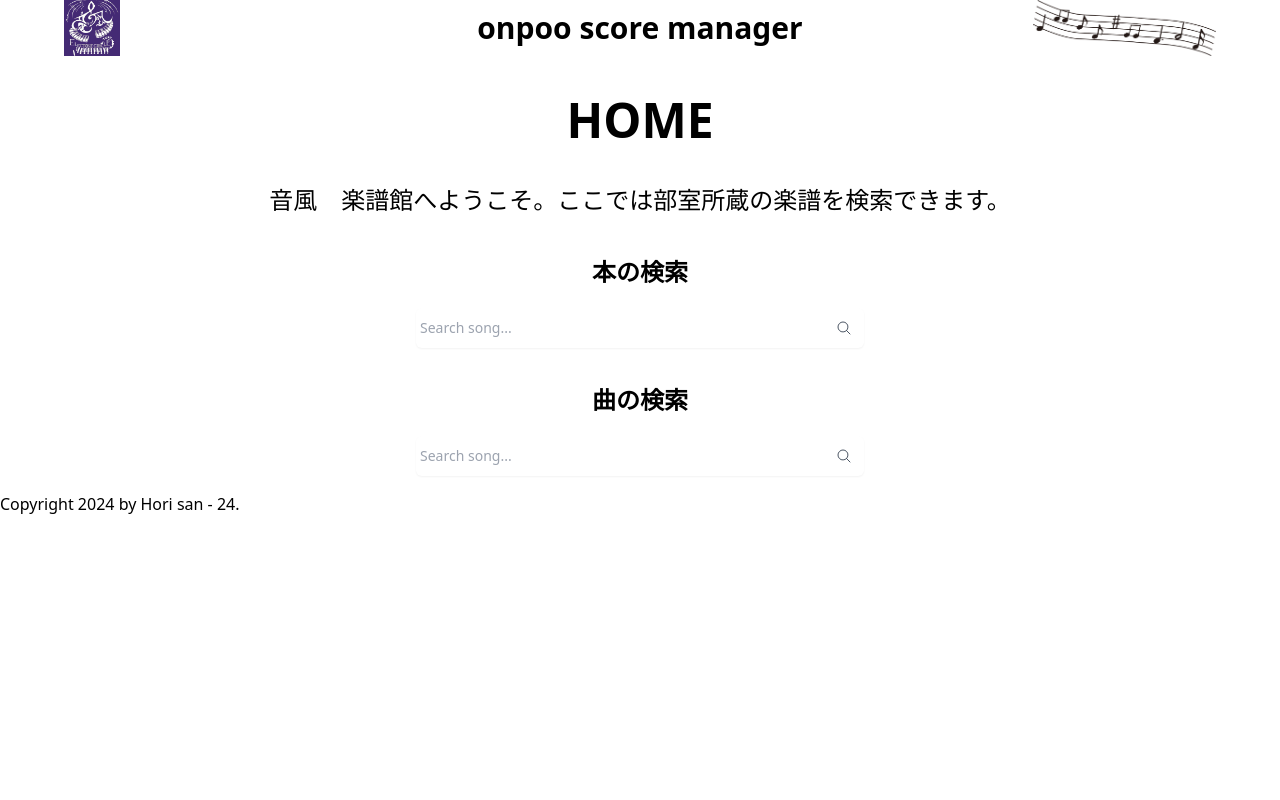
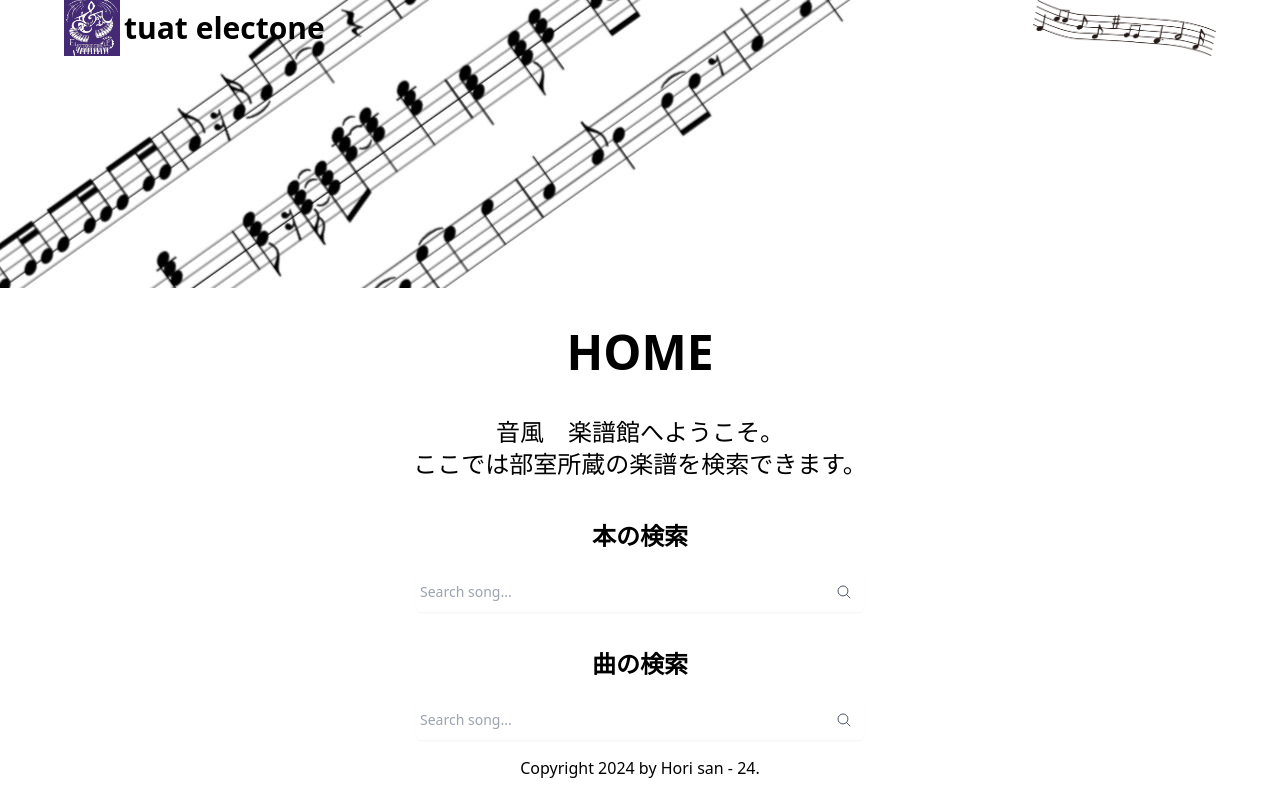
Before and after one commit to yufoxda/scoremanager5, a Python web app: template Src/Templates/Pages/home.html in a window 1280 px wide. Run offline with Jinja, Linux system fonts and the light colour scheme; the template is opened without the code that fills it, so the values that code supplies are empty.

```diff
--- a/Src/Static/output.css
+++ b/Src/Static/output.css
@@ -107,7 +107,7 @@
 }
 
 /*
-! tailwindcss v3.4.12 | MIT License | https://tailwindcss.com
+! tailwindcss v3.4.13 | MIT License | https://tailwindcss.com
 */
 
 /*
@@ -658,6 +658,14 @@ video {
   height: 100%;
 }
 
+.h-72 {
+  height: 18rem;
+}
+
+.h-7 {
+  height: 1.75rem;
+}
+
 .w-10 {
   width: 2.5rem;
 }
@@ -676,6 +684,10 @@ video {
 
 .w-full {
   width: 100%;
+}
+
+.min-w-\[500px\] {
+  min-width: 500px;
 }
 
 .max-w-5xl {
@@ -718,6 +730,10 @@ video {
   justify-content: center;
 }
 
+.justify-between {
+  justify-content: space-between;
+}
+
 .gap-8 {
   gap: 2rem;
 }
@@ -747,6 +763,14 @@ video {
 
 .overflow-hidden {
   overflow: hidden;
+}
+
+.whitespace-nowrap {
+  white-space: nowrap;
+}
+
+.whitespace-pre-wrap {
+  white-space: pre-wrap;
 }
 
 .rounded-full {
@@ -797,6 +821,18 @@ video {
 .bg-white {
   --tw-bg-opacity: 1;
   background-color: rgb(255 255 255 / var(--tw-bg-opacity));
+}
+
+.bg-\[url\(\'img\/ricardo-gomez-angel-dcNHyPAVD8E-unsplash\.jpg\'\)\] {
+  background-image: url('img/ricardo-gomez-angel-dcNHyPAVD8E-unsplash.jpg');
+}
+
+.bg-cover {
+  background-size: cover;
+}
+
+.bg-fixed {
+  background-attachment: fixed;
 }
 
 .object-cover {
@@ -865,6 +901,16 @@ video {
   padding-bottom: 1.5rem;
 }
 
+.px-3 {
+  padding-left: 0.75rem;
+  padding-right: 0.75rem;
+}
+
+.py-10 {
+  padding-top: 2.5rem;
+  padding-bottom: 2.5rem;
+}
+
 .pb-5 {
   padding-bottom: 1.25rem;
 }
@@ -885,6 +931,14 @@ video {
   text-align: center;
 }
 
+.text-justify {
+  text-align: justify;
+}
+
+.align-middle {
+  vertical-align: middle;
+}
+
 .text-2xl {
   font-size: 1.5rem;
   line-height: 2rem;
@@ -903,6 +957,11 @@ video {
 .text-sm {
   font-size: 0.875rem;
   line-height: 1.25rem;
+}
+
+.text-xl {
+  font-size: 1.25rem;
+  line-height: 1.75rem;
 }
 
 .font-bold {
--- a/Src/Templates/Compornents/footer.html
+++ b/Src/Templates/Compornents/footer.html
@@ -1 +1,3 @@
-Copyright 2024 by Hori san - 24.
+<div class = "text-center">
+    Copyright 2024 by Hori san - 24.
+</div>
--- a/Src/Templates/Compornents/header.html
+++ b/Src/Templates/Compornents/header.html
@@ -1,7 +1,7 @@
-<nav class="w-full">
-    <div class="mx-auto flex max-w-6xl relative h-14">
-      <img class="object-cover h-full w-auto absolute left-0" src="{{ url_for('static', filename='logo.jpg') }}" alt="logo">
-      <h1 class="mx-auto flex items-center text-3xl font-extrabold p-1">onpoo score manager</h1>
-      <img class="object-cover h-full w-auto absolute right-0" src="{{ url_for('static', filename='25474932.png') }}" alt="icon">
-    </div>
-  </nav>
+<div class="h-72 bg-fixed " style="background-image: url('{{ url_for('static', filename='bask.jpg') }}');">
+  <div class="mx-auto flex items-center max-w-6xl relative h-14">
+    <img class="h-full" src="{{ url_for('static', filename='logo.jpg') }}" alt="logo">
+    <h1 class="text-3xl font-extrabold p-1">tuat electone</h1>
+    <img class="object-cover h-full w-auto absolute right-0" src="{{ url_for('static', filename='25474932.png') }}" alt="icon">
+  </div>
+</div>
--- a/Src/Templates/Containers/base.html
+++ b/Src/Templates/Containers/base.html
@@ -7,14 +7,13 @@
         <link rel="stylesheet" type="text/css" href="{{ url_for('static',filename='./output.css') }}">
     </head>
     <body>
-        {% block header %}
-        {% endblock %}
-
-        <div id="content">
-            {% block content %}
+        <div class = "min-w-[500px]">
+            {% block header %}
             {% endblock %}
-        </div>
-        <div id="footer">
+            <div class = "px-3">
+                {% block content %}
+                {% endblock %}
+            </div>
             {% block footer %}
             {% endblock %}
         </div>
--- a/Src/Templates/Pages/home.html
+++ b/Src/Templates/Pages/home.html
@@ -9,17 +9,21 @@
 {% endblock %}
 
 {% block content %}
-  <div class="mx-auto max-w-5xl px-10">
-    <h1 class="text-center text-5xl font-extrabold p-10">HOME</h1>
-    <p class="text-center text-2xl pb-5">音風　楽譜館へようこそ。ここでは部室所蔵の楽譜を検索できます。</p>
+  <div class="mx-auto max-w-5xl w-full">
+    <h1 class="text-center text-5xl font-extrabold py-10">HOME</h1>
+    <p class="text-center text-2xl pb-5">
+      音風　楽譜館へようこそ。
+      <br />
+      ここでは部室所蔵の楽譜を検索できます。
+    </p>
 
     <h1 class="text-center text-2xl font-extrabold p-5">本の検索</h1>
-    <form method="get" action="/searchbook/">
+    <form method="get" action="/searchbook">
       {% include 'Compornents/searchber.html' %}
     </form>
 
     <h1 class="text-center text-2xl font-extrabold p-5">曲の検索</h1>
-    <form method="get" action="/searchsong/">
+    <form method="get" action="/searchsong">
       {% include 'Compornents/searchber.html' %}
     </form>
   </div>
--- a/Src/Templates/Pages/searched_song.html
+++ b/Src/Templates/Pages/searched_song.html
@@ -16,6 +16,7 @@
     <thead class="bg-gray-50">
         <tr>
         <th scope="col" class="px-6 py-4 font-medium  text-gray-900">song name</th>
+        <th scope="col" class="px-6 py-4 font-medium  text-gray-900">song info</th>
         <th scope="col" class="px-6 py-4 font-medium  text-gray-900">book name</th>
         <th scope="col" class="px-6 py-4 font-medium  text-gray-900 ">added date</th>
         <th scope="col" class="px-6 py-4 font-medium  text-gray-900 ">song id</th>
@@ -25,6 +26,10 @@
         {% for song in songs %}
         <tr class="hover:bg-gray-50">
         <td class="px-6 py-4 font-medium">{{ song.song_name }}</td>
+        <td class="px-6 py-4 font-medium">
+
+            {{ song.artists}}
+        </td>
         <th class="px-6 py-4 font-medium  text-blue-500 dark:text-blue-300 hover:underline"><a href="/book/{{ song.book_id }}">{{ song.parent_book.book_name }}</a></th>
         <td class="px-6 py-4 ">{{ song.created_at }}</td>
         <td class="px-6 py-4 ">{{ song.id }}</td>
--- a/app/rootes/rootes.py
+++ b/app/rootes/rootes.py
@@ -8,7 +8,7 @@ import os
 def home():
   return render_template('Pages/home.html')
 
-@app.route("/searchbook/",methods = ["GET"])
+@app.route("/searchbook",methods = ["GET"])
 def searchbook():
   page = request.args.get('page', 1, type=int)
   query = request.args.get('query')
@@ -17,7 +17,7 @@ def searchbook():
 
   return render_template('Pages/searched_book.html',books = books,que = query,page=page)
 
-@app.route("/searchsong/",methods = ["GET"])
+@app.route("/searchsong",methods = ["GET"])
 def searchsong():
   page = request.args.get('page', 1, type=int)
   query = request.args.get('query')
--- a/tailwind.config.js
+++ b/tailwind.config.js
@@ -5,4 +5,5 @@ module.exports = {
     extend: {},
   },
   plugins: [],
+
 }
```
Also changed, not shown: Src/Static/bask.jpg (added).
